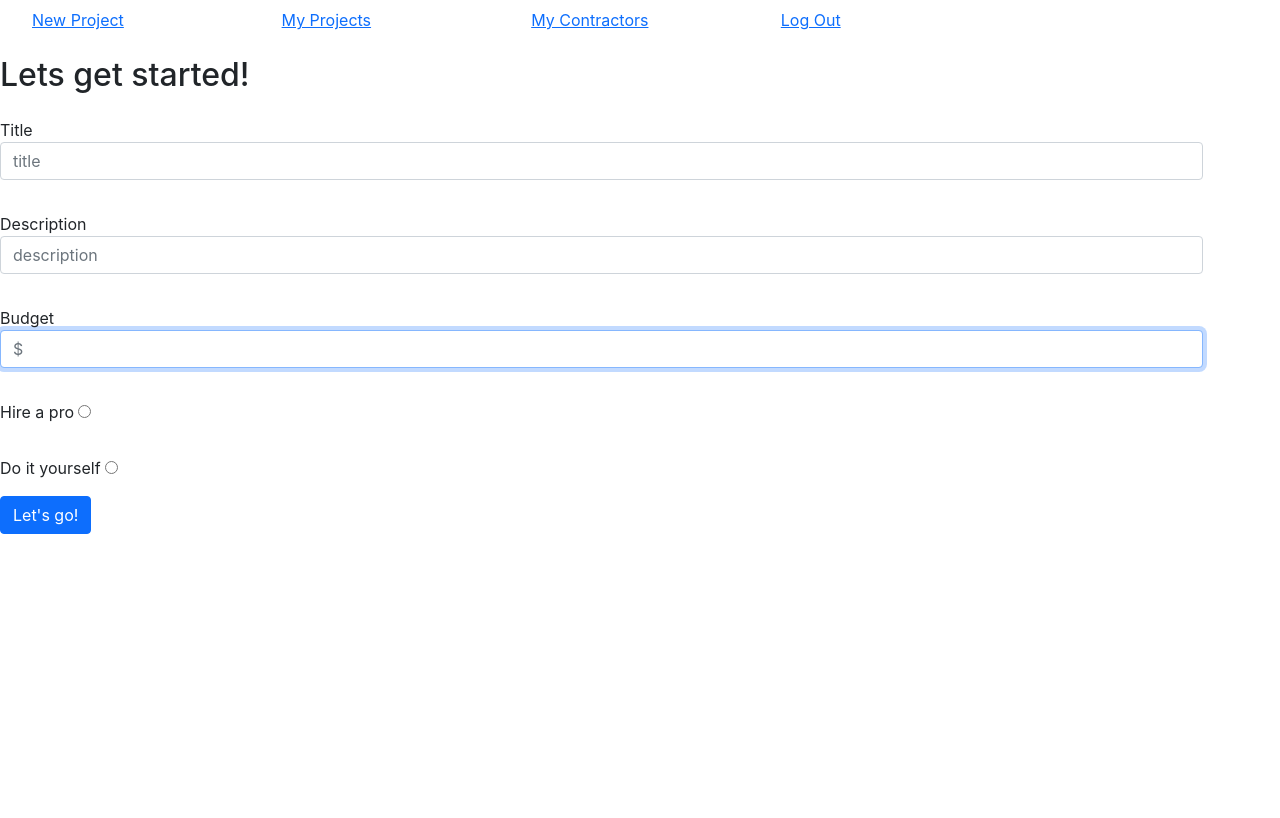
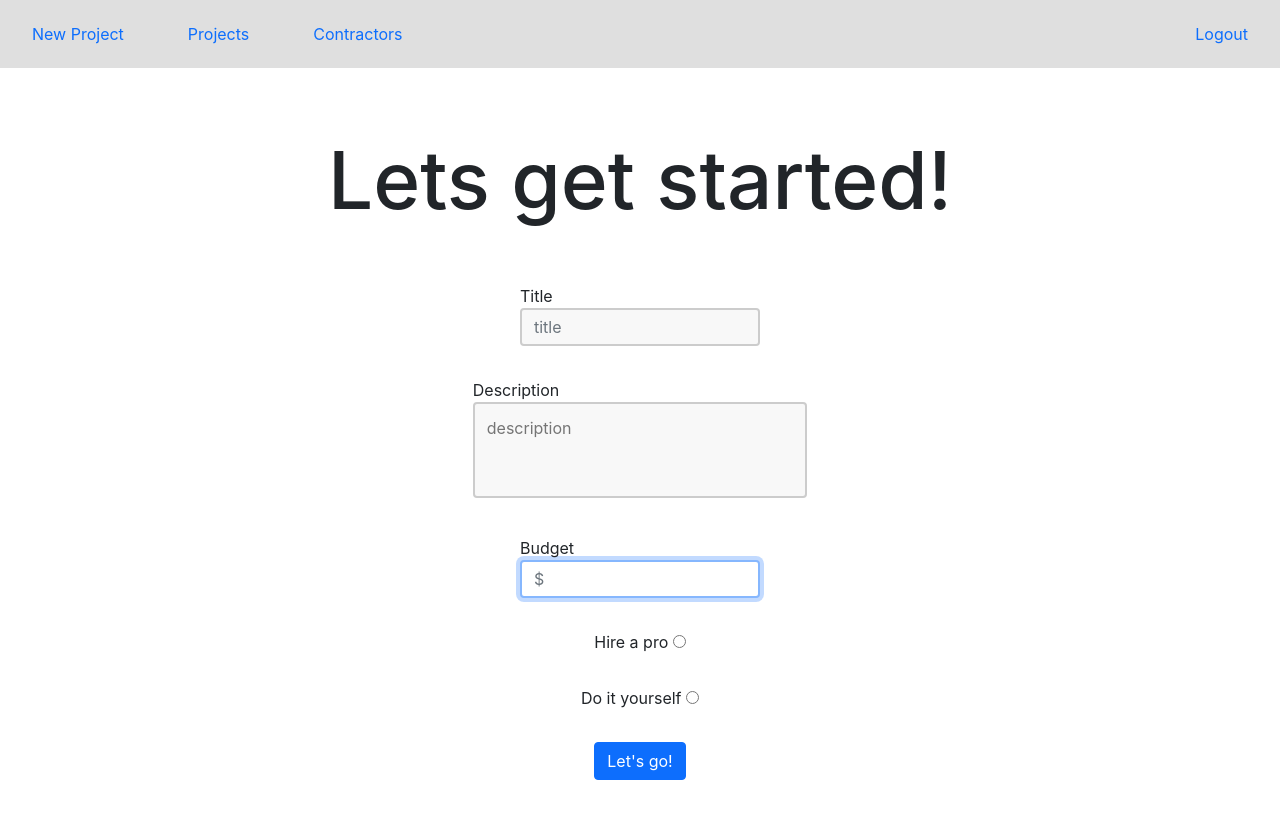
Before and after one commit to RSK-217/Fixer-Upper-Capstone, a React (Create React App) app: page /form in a window 1280 px wide. Shown: the top 818 px of the page. Built offline with nearby package versions, Linux system fonts and the light colour scheme; sample sign-in values are in the browser's storage.

Commit message:
reactstrap components and navbar/newproject css

```diff
--- a/src/components/estimates/AddToMyCon.js
+++ b/src/components/estimates/AddToMyCon.js
@@ -1,5 +1,6 @@
 import React, { useState, useEffect } from 'react'
 import { BsFillPlusCircleFill } from 'react-icons/bs'
+import { Alert } from 'reactstrap'
 
 export const AddToMyCon = ({estimate}) => {
 
@@ -24,6 +25,7 @@ export const AddToMyCon = ({estimate}) => {
             .then(response => response.json())
             .then(() => {
                 alert('Added to My Contractors')
+                // <Alert color="info" toggle={function noRefCheck(){}}>Added to my contractors</Alert>
             })
     }
     return (
--- a/src/components/nav/NavBar.css
+++ b/src/components/nav/NavBar.css
@@ -2,9 +2,19 @@
     display: flex;
     flex-wrap: nowrap;
     justify-content: left;
+    list-style-type: none;
+    margin: 0;
+    padding: 0;
+    overflow: hidden;
+    background-color: rgba(215, 215, 215, 0.792);
 }
 
 .navbar__item {
-    flex-basis: 20%;
+    /* flex-basis: 30%; */
     list-style-type: none;
+    display: block;
+    color: white;
+    text-align: left;
+    padding: 14px 16px;
+    text-decoration: none;
 }
--- a/src/components/nav/NavBar.js
+++ b/src/components/nav/NavBar.js
@@ -1,29 +1,73 @@
 import React from "react"
-import { Link } from "react-router-dom"
+import { Nav, NavItem, NavLink } from "reactstrap"
 import "./NavBar.css"
 
-export const NavBar = (props) => {
+export const NavBar = () => {
     return (
-        <ul className="navbar">
-
-            <li className="navbar__item active">
-                <Link className="navbar__link" to="/form">New Project</Link>
-            </li>
-            <li className="navbar__item active">
-                <Link className="navbar__link" to="/projects">My Projects</Link>
-            </li>
-            <li className="navbar__item active">
-                <Link className="navbar__link" to="/contractors">My Contractors</Link>
-            </li>
-            <li className="navbar__item active">
-                <Link className="navbar__link" to="#"
-                onClick={
-                    () => {
-                        localStorage.removeItem("fixer_user")
-                    }
-                }>Log Out</Link>
-            </li>
-
-        </ul>
+        <div>
+            <Nav className='navbar'>
+                <NavItem className='navbar__item'>
+                    <NavLink
+                        active
+                        href="/form">
+                        New Project
+                    </NavLink>
+                </NavItem>
+                <NavItem className='navbar__item'>
+                    <NavLink
+                        active
+                        href="/projects">
+                        Projects
+                    </NavLink>
+                </NavItem>
+                <NavItem className='navbar__item'>
+                    <NavLink
+                        active
+                        href="/contractors">
+                        Contractors
+                    </NavLink>
+                </NavItem>
+                <NavItem className='navbar__item' style={{position: 'absolute', right: 0}}>
+                    <NavLink
+                        active
+                        href="/login"
+                        onClick={() => { localStorage.removeItem("fixer_user") }}>
+                        Logout
+                    </NavLink>
+                </NavItem>
+            </Nav>
+        </div>
     )
 }
+
+export default NavBar
+
+
+
+
+
+
+
+
+
+        // <ul className="navbar">
+
+        //     <li className="navbar__item active">
+        //         <Link className="navbar__link" to="/form">New Project</Link>
+        //     </li>
+        //     <li className="navbar__item active">
+        //         <Link className="navbar__link" to="/projects">My Projects</Link>
+        //     </li>
+        //     <li className="navbar__item active">
+        //         <Link className="navbar__link" to="/contractors">My Contractors</Link>
+        //     </li>
+        //     <li className="navbar__item active">
+        //         <Link className="navbar__link" to="#"
+        //         onClick={
+        //             () => {
+        //                 localStorage.removeItem("fixer_user")
+        //             }
+        //         }>Log Out</Link>
+        //     </li>
+
+        // </ul>
--- a/src/components/projects/EditProject.js
+++ b/src/components/projects/EditProject.js
@@ -1,6 +1,8 @@
 import React, { useState, useEffect } from 'react'
 import { useHistory, useParams } from 'react-router-dom'
 import { getIdProject } from '../ApiManager'
+
+
 
 export const EditProject = () => {
     const [project, setProject] = useState([])
@@ -19,6 +21,7 @@ export const EditProject = () => {
         }
     }
 
+
     useEffect(
         () => {
             getIdProject(projectId)
@@ -36,7 +39,8 @@ export const EditProject = () => {
             description: project.description,
             budget: parseInt(project.budget),
             pro: project.pro === false ? false : true,
-            complete: project.complete
+            complete: project.complete,
+            finalCost: parseInt(project.finalCost)
         }
 
         fetch(`http://localhost:8088/projects/${projectId}`, {
@@ -114,11 +118,12 @@ export const EditProject = () => {
                             copy.complete = e.target.checked
                             setProject(copy)
                             complete(e)
-                        }}
+                         }}
                         checked={project.complete}
                     />
                 </div>
             </fieldset>
+
             <button className="btn btn-primary" onClick={updateProject}>
                 Save
             </button>&nbsp;
--- a/src/components/projects/ProjectForm.js
+++ b/src/components/projects/ProjectForm.js
@@ -1,5 +1,6 @@
 import React, { useState } from 'react'
 import { useHistory } from 'react-router-dom'
+import './project.css'
 
 export const ProjectForm = () => {
     const [selected, setSelected] = useState({
@@ -64,7 +65,7 @@ export const ProjectForm = () => {
             <fieldset>
                 <div className="form-group">
                     <label>Description</label>
-                    <input
+                    <textarea
                         onChange={
                             (e) => {
                                 const copy = { ...project }
@@ -73,7 +74,7 @@ export const ProjectForm = () => {
                             }}
                         required autoFocus
                         type="text"
-                        className="form-control"
+                        className="form-textarea"
                         placeholder="description"
                     />
                 </div>
@@ -96,7 +97,7 @@ export const ProjectForm = () => {
                 </div>
             </fieldset>
             <fieldset>
-                <div className="form-group">
+                <div className="form-radio">
                     <label >Hire a pro&nbsp;</label>
                     <input type="radio"
                         onChange={(e) => {
@@ -111,7 +112,7 @@ export const ProjectForm = () => {
                 </div>
             </fieldset>
             <fieldset>
-                <div className="form-group">
+                <div className="form-radio">
                     <label >Do it yourself&nbsp;</label>
                     <input type="radio"
                         onChange={(e) => {
--- /dev/null
+++ b/src/components/projects/project.css
@@ -0,0 +1,35 @@
+.projectForm {
+    margin-top: 4em;
+    display: flex;
+    align-items: center;
+    flex-direction: column;
+}
+
+.projectForm_title {
+    font-size: 5em;
+    margin-bottom: .5em;
+}
+
+.form-textarea {
+    width: 100%;
+    height: 6em;
+    padding: 12px 12px;
+    box-sizing: border-box;
+    border: 2px solid #ccc;
+    border-radius: 4px;
+    background-color: #f8f8f8;
+    resize: none;
+}
+
+.form-control {
+    width: 15em;
+    box-sizing: border-box;
+    border: 2px solid #ccc;
+    border-radius: 4px;
+    background-color: #f8f8f8;
+}
+
+.btn-primary {
+    margin-top: 1em;
+    margin-bottom: 4em;
+}
```
Also changed, not shown: fixer-upper-api/database.json (+25 -1 lines), src/components/estimates/Estimates.js (+5 -4 lines), src/components/finalCost/proFinalCost.js (added, +17 -0 lines).
